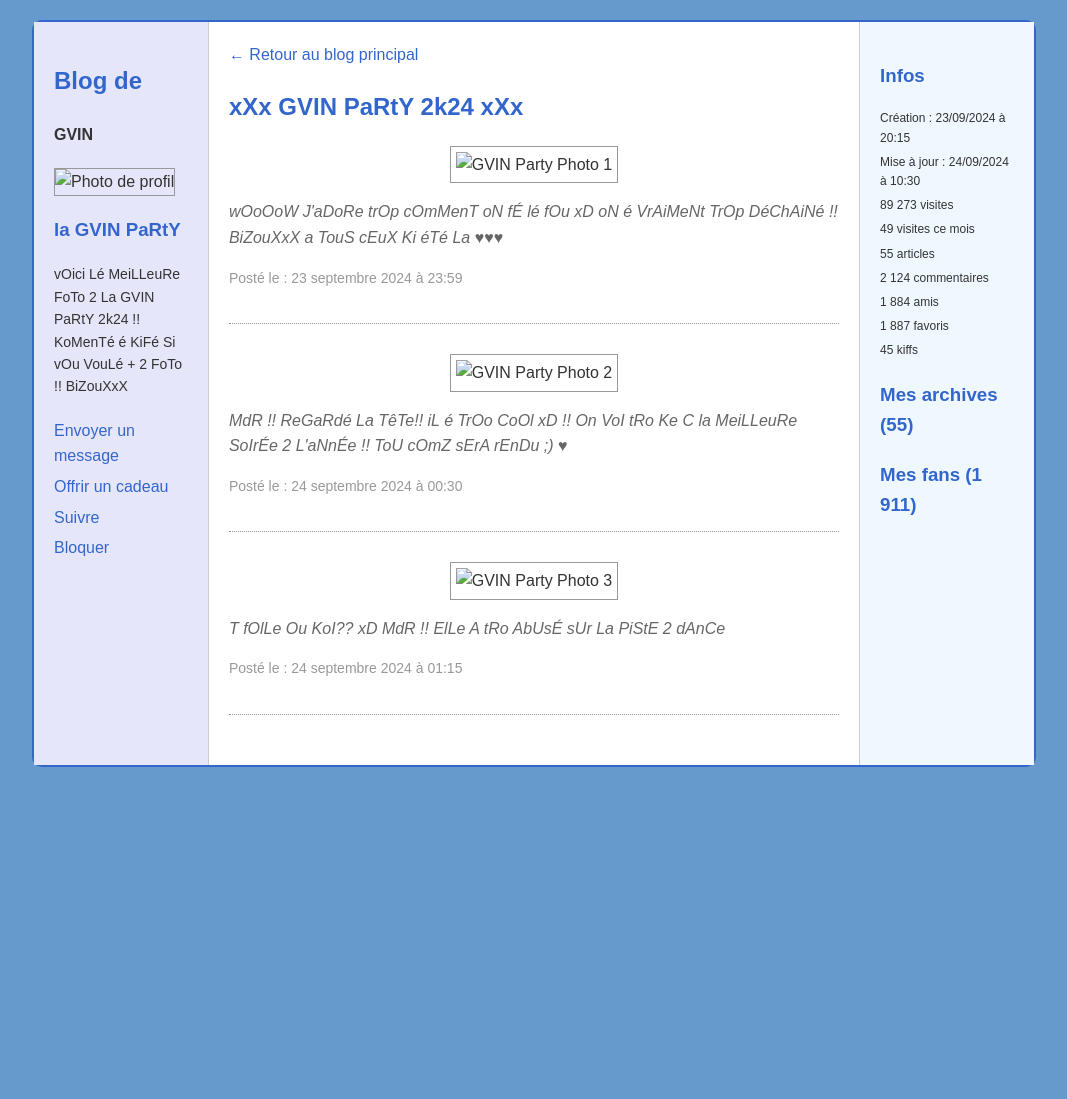
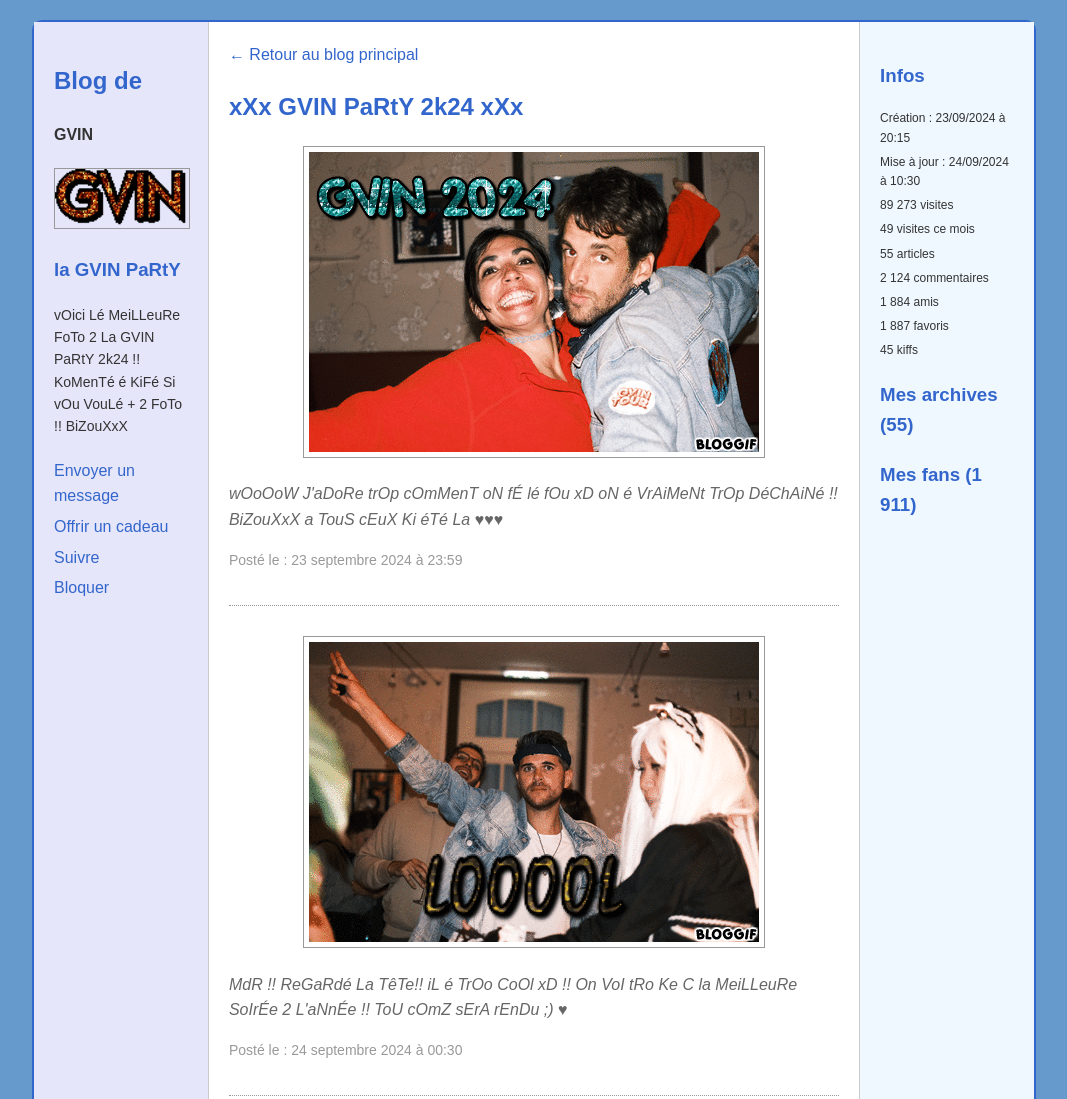
Before and after one commit to B2-b/GVIN, a plain HTML site: page index.html in a window 1280 px wide. Shown: the top 1099 px of the page, without its empty margins (106-1173 px from the left). Before the commit the page ends 800 px from the top, so only its background shows below. Drawn offline with Linux system fonts and the light colour scheme.

Commit message:
Update index.html

```diff
--- a/index.html
+++ b/index.html
@@ -11,7 +11,7 @@
         <div class="left-column">
             <h2>Blog de</h2><h4>GVIN</h4>
             <div class="profile-image">
-                <img src="profile-image.jpg" alt="Photo de profil">
+                <img src="profile-image.gif" alt="Photo de profil">
             </div>
             <h3>la GVIN PaRtY</h3>
             <p class="description">
@@ -31,21 +31,21 @@
             <div class="post">
                 <h2>xXx GVIN PaRtY 2k24 xXx</h2>
                 <div class="photo-container">
-                    <img src="gvin-party-1.jpg" alt="GVIN Party Photo 1">
+                    <img src="gvin-party-1.gif" alt="GVIN Party Photo 1">
                 </div>
                 <p class="photo-description">wOoOoW J'aDoRe trOp cOmMenT oN fÉ lé fOu xD oN é VrAiMeNt TrOp DéChAiNé !! BiZouXxX a TouS cEuX Ki éTé La ♥♥♥</p>
                 <p class="date">Posté le : 23 septembre 2024 à 23:59</p>
             </div>
             <div class="post">
                 <div class="photo-container">
-                    <img src="gvin-party-2.jpg" alt="GVIN Party Photo 2">
+                    <img src="gvin-party-2.gif" alt="GVIN Party Photo 2">
                 </div>
                 <p class="photo-description">MdR !! ReGaRdé La TêTe!! iL é TrOo CoOl xD !! On VoI tRo Ke C la MeiLLeuRe SoIrÉe 2 L'aNnÉe !! ToU cOmZ sErA rEnDu ;) ♥</p>
                 <p class="date">Posté le : 24 septembre 2024 à 00:30</p>
             </div>
             <div class="post">
                 <div class="photo-container">
-                    <img src="gvin-party-3.jpg" alt="GVIN Party Photo 3">
+                    <img src="gvin-party-3.gif" alt="GVIN Party Photo 3">
                 </div>
                 <p class="photo-description">T fOlLe Ou KoI?? xD MdR !! ElLe A tRo AbUsÉ sUr La PiStE 2 dAnCe</p>
                 <p class="date">Posté le : 24 septembre 2024 à 01:15</p>
```
